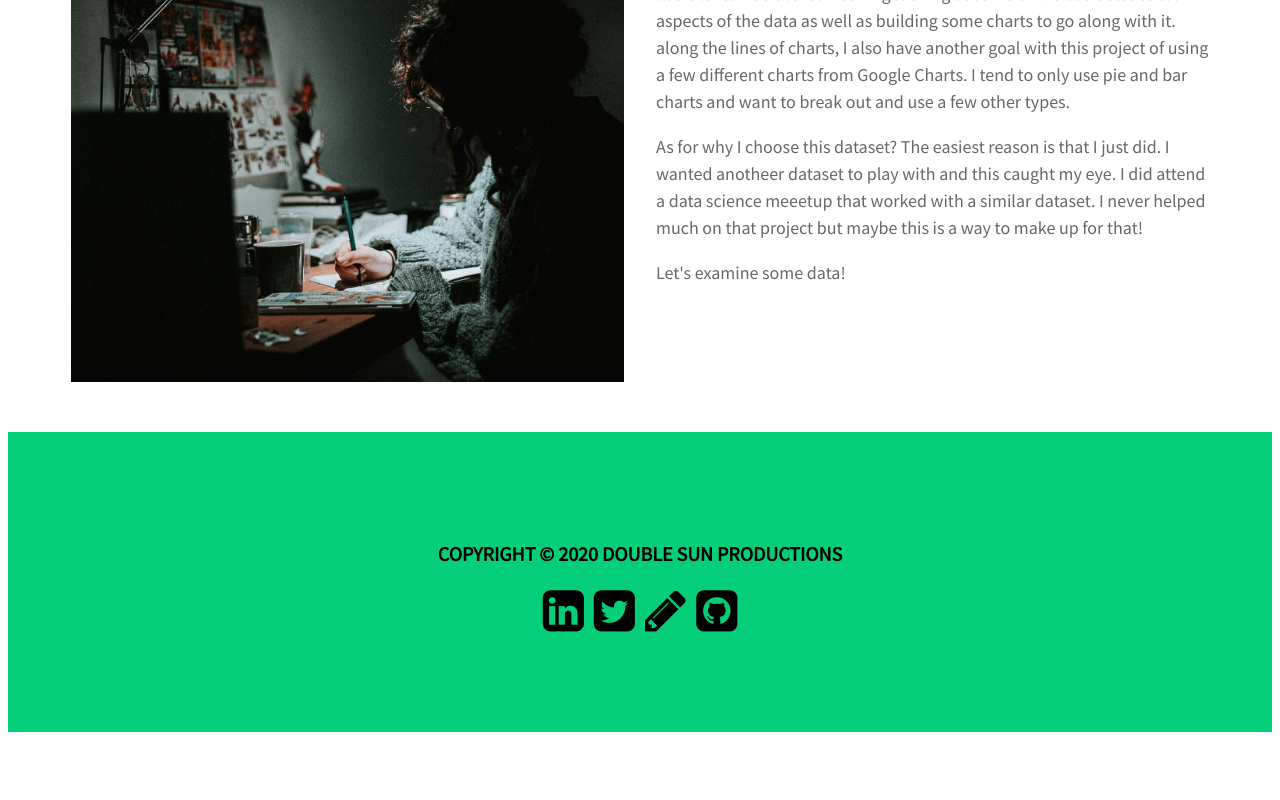
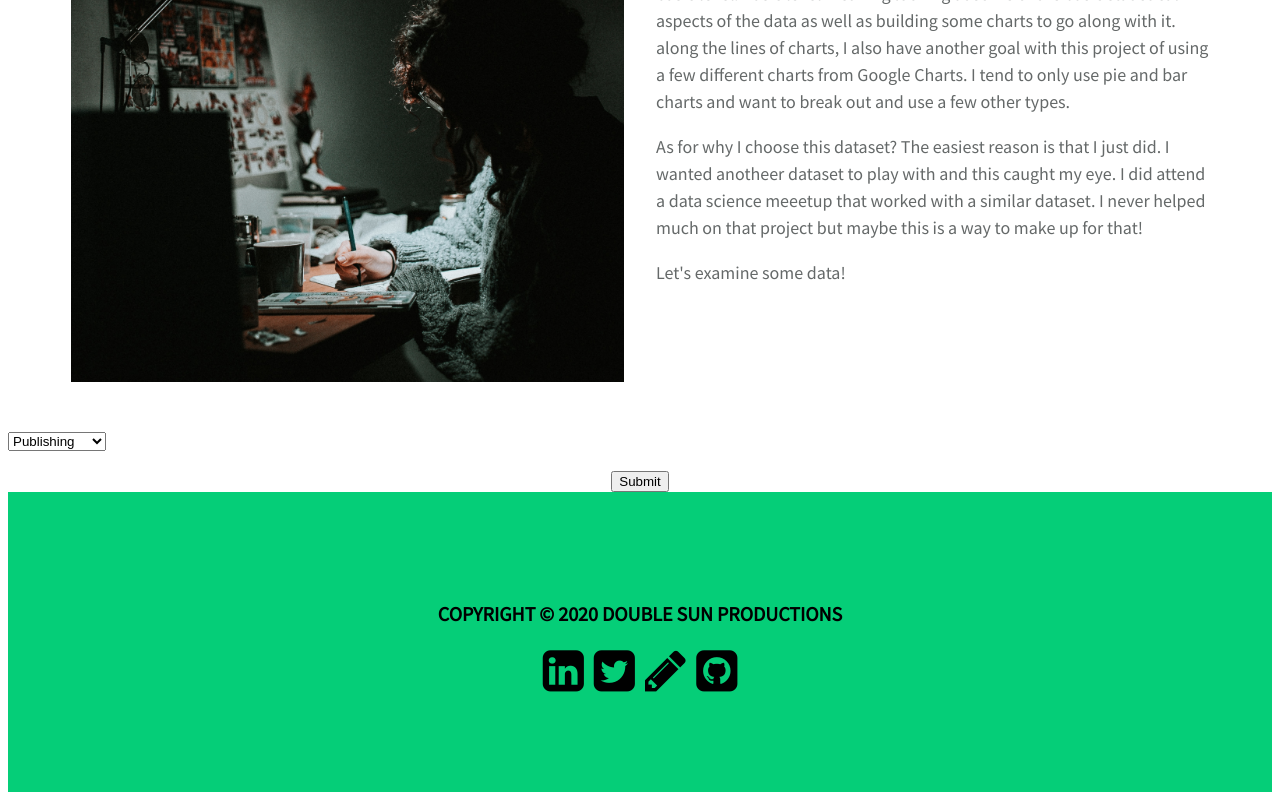
Before and after one commit to ravenusmc/kickstarter, a Vue app in the folder client/: page / in a window 1280 px wide. Shown: the part 916-1716 px from the top of the page. Before the commit the page ends 1656 px from the top, so only its background shows below. Built offline with nearby package versions, Linux system fonts and the light colour scheme.

Commit message:
working on form

```diff
--- a/client/src/components/forms/Form.vue
+++ /dev/null
@@ -1,15 +0,0 @@
-<template>
-  <div>
-    <form>
-    </form>
-  </div>
-</template>
-
-<script>
-export default {
-  name: "form",
-}
-</script>
-
-<style scoped>
-</style>
--- /dev/null
+++ b/client/src/components/forms/StudyForm.vue
@@ -0,0 +1,59 @@
+<template>
+  <div>
+
+    <form @submit="submitForm">
+
+      <div class="">
+        <select v-model="category" name="category">
+          <option v-for="category in categories" v-bind:key="category" :value="category">
+            {{ category }}
+          </option>
+        </select>
+      </div>
+
+      <div class='selectionFix'>
+        <button>Submit</button>
+      </div>
+
+    </form>
+
+  </div>
+</template>
+
+<script>
+export default {
+  name: "StudyForm",
+  data() {
+    return {
+      category: 'Publishing',
+      categories: ['Publishing', 'Film & Video', 'Music', 'Food', 'Design', 'Crafts', 'Games',
+      'Comics', 'Fashion', 'Theater', 'Art', 'Photography', 'Technology', 'Dance',
+      'Journalism'],
+    }
+  },
+  methods: {
+    submitForm(evt) {
+      evt.preventDefault();
+      console.log(this.category)
+      // const payload = {
+      //   question: this.question,
+      //   answer: this.answer,
+      //   sex: this.sex,
+      // };
+      // this.fetchMapData({ payload });
+    }
+  }
+}
+</script>
+
+<style scoped>
+
+.selectionFix {
+  margin-top: 20px;
+  display: flex;
+  flex-direction: column;
+  justify-content: center;
+  align-items: center;
+}
+
+</style>
--- a/client/src/components/home/StudyArea.vue
+++ b/client/src/components/home/StudyArea.vue
@@ -1,17 +1,17 @@
 <template>
   <div>
-    <Form/>
+    <StudyForm />
   </div>
 </template>
 
 <script scoped>
-import Form from '@/components/forms/Form.vue';
+import StudyForm from '@/components/forms/StudyForm.vue';
 
 export default {
   name: 'StudyArea',
   components: {
-    Form
-  }
+    StudyForm,
+  },
 }
 </script>
 
```
Also changed, not shown: 1 other file (tests, documents, lock files or other folders).
